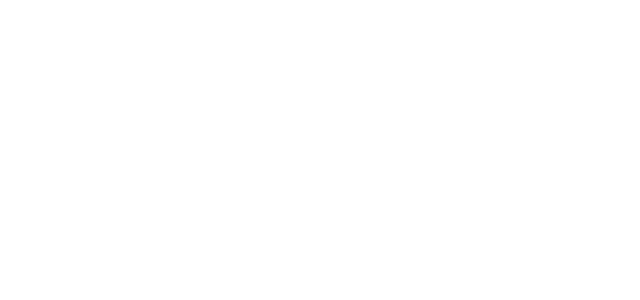
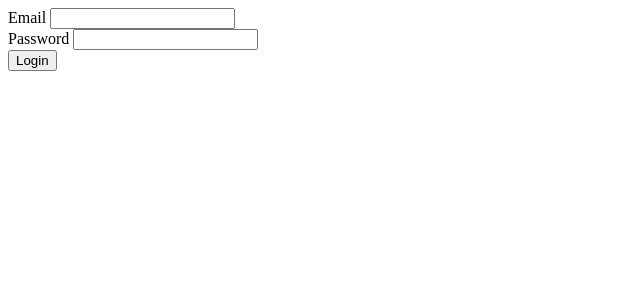
Before and after one commit to KChavdarov/Carousell, an Angular app in the folder client/carousell/: page /login in a window 1280 px wide. Before the commit this address led to /. Shown: the top 300 px of the page, without its empty margins (0-640 px from the left). Built offline with nearby package versions, Linux system fonts and the light colour scheme.

Commit message:
added login page for testing purposes

```diff
--- a/client/carousell/src/app/app-routing.module.ts
+++ b/client/carousell/src/app/app-routing.module.ts
@@ -1,10 +1,15 @@
 import { PreloadAllModules, RouterModule, Routes } from '@angular/router';
+import { LoginComponent } from './auth/login/login.component';
 import { RegisterComponent } from './auth/register/register.component';
 
 const routes: Routes = [
   {
     path: 'register',
     component: RegisterComponent
+  },
+  {
+    path: 'login',
+    component: LoginComponent
   }
 ];
 
--- a/client/carousell/src/app/auth/auth.service.ts
+++ b/client/carousell/src/app/auth/auth.service.ts
@@ -8,11 +8,11 @@
   constructor(private http: HttpClient) {}
 
   register(data: User) {
-    return this.http.post('http://localhost:3000' + '/api/register', data);
+    return this.http.post('http://localhost:3000' + '/api/user/register', data, { withCredentials: true });
   }
 
   login(data: { email: string, password: string; }) {
-    return this.http.post('http://localhost:3000' + '/api/login', data);
+    return this.http.post('http://localhost:3000' + '/api/user/login', data, { withCredentials: true });
   };
 
 }
--- a/client/carousell/src/app/auth/login/login.component.html
+++ b/client/carousell/src/app/auth/login/login.component.html
@@ -1 +1,16 @@
-<p>login works!</p>
+<form *ngIf="form" [formGroup]="form" (ngSubmit)="loginHandler()">
+
+    <label>
+        Email
+        <input type="text" formControlName="email">
+    </label>
+
+
+    <label>
+        Password
+        <input type="password" formControlName="password">
+    </label>
+
+    <button type="submit">Login</button>
+
+</form>
--- a/client/carousell/src/app/auth/login/login.component.ts
+++ b/client/carousell/src/app/auth/login/login.component.ts
@@ -1,4 +1,7 @@
 import { Component, OnInit } from '@angular/core';
+import { FormBuilder, FormGroup } from '@angular/forms';
+import { Router } from '@angular/router';
+import { AuthService } from '../auth.service';
 
 @Component({
   selector: 'app-login',
@@ -6,10 +9,25 @@
   styleUrls: ['./login.component.scss']
 })
 export class LoginComponent implements OnInit {
+  form!: FormGroup;
 
-  constructor() { }
+  constructor(private fb: FormBuilder, private authService: AuthService, private router: Router) {}
 
   ngOnInit(): void {
+    this.form = this.fb.group({
+      email: [],
+      password: [],
+    });
   }
 
+  loginHandler() {
+    let data = {
+      email: this.form.get('email')?.value,
+      password: this.form.get('password')?.value,
+    };
+
+    this.authService.login(data).subscribe(
+      res => { console.log(res); }
+    );
+  }
 }
```
Also changed, not shown: client/carousell/src/app/shared/models/User.ts (+4 -3 lines).
